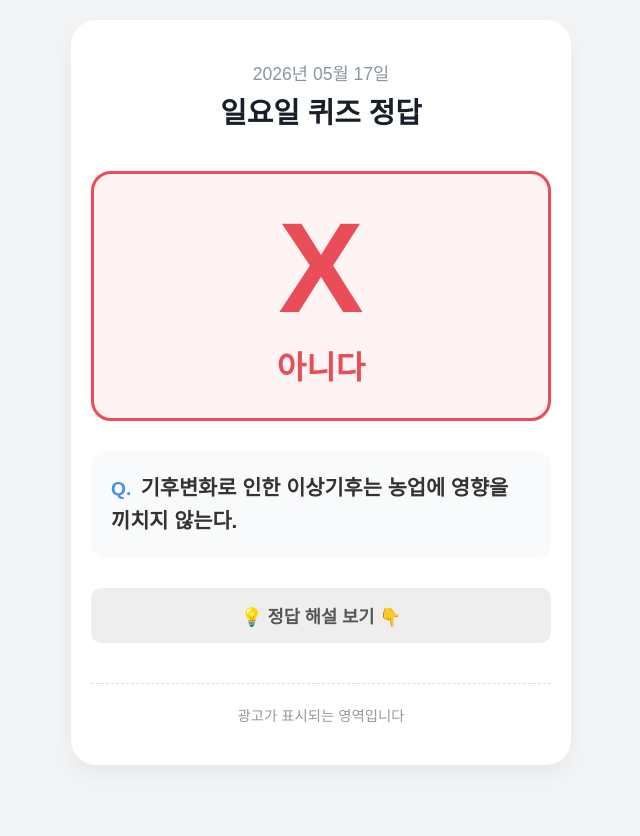
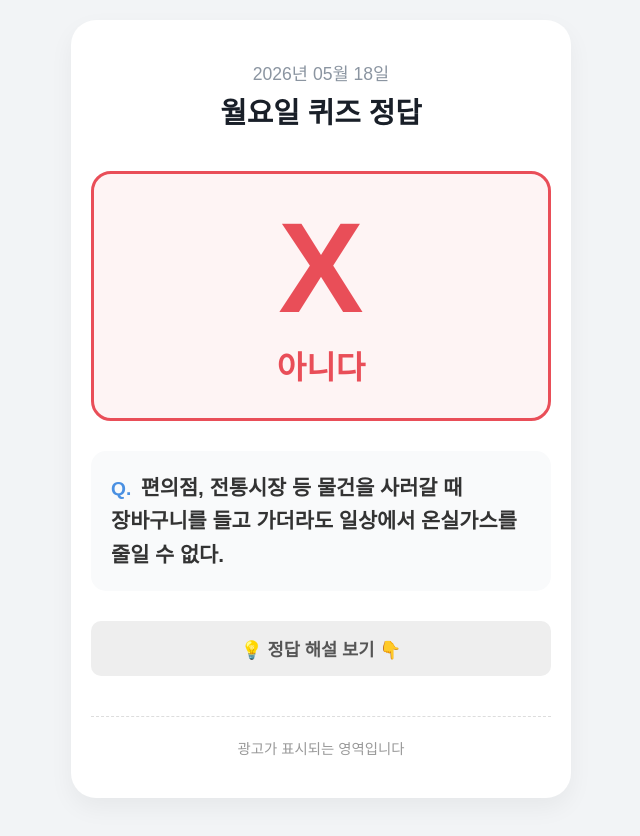
Before and after one commit to Shystorm/climate-quiz-answer-sub, a plain HTML site: page index.html in a window 1280 px wide. Shown: the whole page, without its empty margins (319-959 px from the left). Drawn offline with Linux system fonts and the light colour scheme.

Commit message:
Update quiz for 2026-05-17

```diff
--- a/index.html
+++ b/index.html
@@ -9,8 +9,8 @@
      crossorigin="anonymous"></script>
         <meta name="google-adsense-account" content="ca-pub-8376160575017122">
 
-        <title>2026년 05월 17일 퀴즈 정답</title>
-        <meta property="og:title" content="2026년 05월 17일 퀴즈 정답" />
+        <title>2026년 05월 18일 퀴즈 정답</title>
+        <meta property="og:title" content="2026년 05월 18일 퀴즈 정답" />
         <meta property="og:description" content="오늘의 기후 퀴즈 정답을 확인해보세요!" />
         <meta property="og:image" content="https://quiz.dailywisdom.kr/og_image_quiz_dailywisdom.png" />
         <meta property="og:url" content="https://quiz.dailywisdom.kr" />
@@ -91,8 +91,8 @@
     </head>
     <body>
         <div class="container">
-            <div class="date">2026년 05월 17일</div>
-            <div class="title">일요일 퀴즈 정답</div>
+            <div class="date">2026년 05월 18일</div>
+            <div class="title">월요일 퀴즈 정답</div>
 
             <div class="answer-card">
                 <div class="answer-symbol">X</div>
@@ -101,13 +101,13 @@
 
             <div class="question-box">
                 <span class="q-label">Q.</span>
-                <span class="question-text">기후변화로 인한 이상기후는 농업에 영향을 끼치지 않는다.</span>
+                <span class="question-text">편의점, 전통시장 등 물건을 사러갈 때 장바구니를 들고 가더라도 일상에서 온실가스를 줄일 수 없다.</span>
             </div>
 
             <details>
                 <summary>💡 정답 해설 보기 </summary>
                 <div class="desc-content">
-                    가뭄으로 인해 강수량이 7~8월에 집중되고 저수지 저수율 또한 떨어질 수 있어 이상기후가 농업에 영향을 끼칠 수 있습니다. 따라서, 경기도는 강수량 변화 및 호우일수 증가로 인한 가뭄, 홍수에 대비하고 안정적 농업·축산업·수산업을 위한 기술개발 적응대책을 강화하며, 더 나아가 ‘Switch the 경기’를 통해 식량주권을 확고히하면서 저탄소 농업기술을 보급하여 친환경농업 전환에 앞장서겠다고 밝혔습니다.
+                    물건을 사러갈 때 장바구니를 챙기면 일상에서 온실가스를 줄일 수 있습니다. 쇼핑 시 매번 받는 비닐의 경우 자연 분해에 오랜 기간이 소요되며, 소각하거나 땅속에 매립돼 썩는 과정에서 각종 유해 물질도 발생합니다. 최근 우리나라 1인당 1회용 비닐봉투 사용량은 약 ‘533개/1년’이며, 총 인구 중 10%만 참여하더라도 나무 약 1,400만 그루를 심는 효과가 있습니다.
                 </div>
             </details>
 
```
